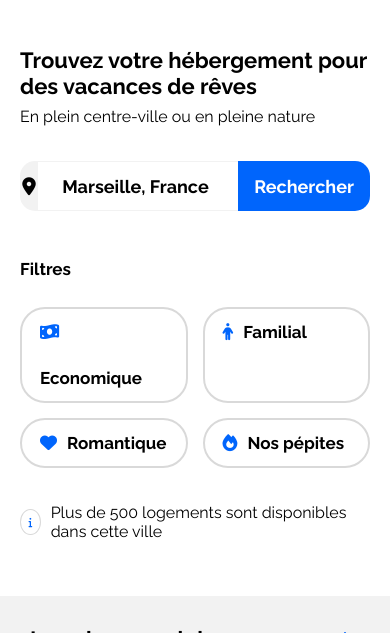
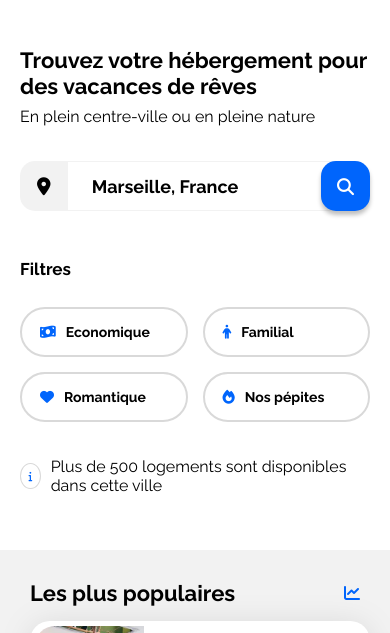
Before and after one commit to Nrirvadoth/Projet2-OC, a plain HTML site: page index.html in a window 390 px wide. Shown: the part 133-766 px from the top of the page. Drawn offline with Linux system fonts and the light colour scheme.

Commit message:
adaptation formulaire recherche mobile

```diff
--- a/css/style.css
+++ b/css/style.css
@@ -160,6 +160,12 @@ header {
     border-radius: 0 15px 15px 0;
     cursor:pointer;
     padding: 0 16px;
+}
+
+.search-icon {
+    color:#fff;
+    font-size:17px;
+    display: none;
 }
 
 ul#filters-list, p#filters-label, p.info {
@@ -458,6 +464,28 @@ h3.footer-widget-title {
         padding: 20px;
     }
 
+    .search-icon {
+        display: block;
+    }
+
+    .search-label {
+        display: none;
+    }
+
+    #search-form > button {
+        border-radius: 15px;
+        margin-left: -15px;
+        box-shadow: 0px 4px 4px 0px rgba(0, 0, 0, 0.25);
+    }
+
+    #search-form > input[type="search"] {
+        width:80%;
+    }
+
+    .filter-link {
+        font-size:14px;
+    }
+
     .hebergements-and-populaires {
         flex-direction: column-reverse;
     }
--- a/index.html
+++ b/index.html
@@ -35,7 +35,7 @@
                 <form id="search-form">
                     <i class="fa-solid fa-location-dot" aria-hidden="true"></i>
                     <input type="search" id="site-search" placeholder="Marseille, France">
-                    <button>Rechercher</button>
+                    <button><span class="search-label">Rechercher</span><i class="search-icon fa-solid fa-magnifying-glass"></i></button>
                 </form>
                 <div id="filters">
                     <p id="filters-label">Filtres</p>
```
